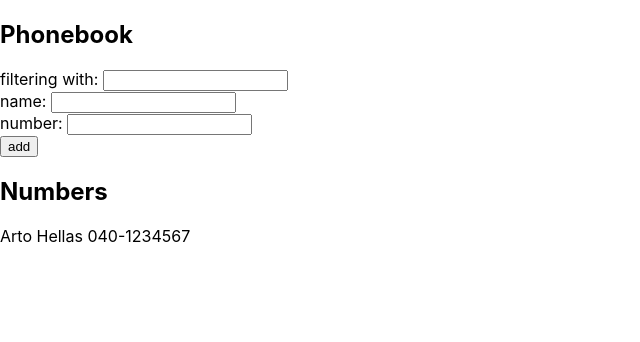
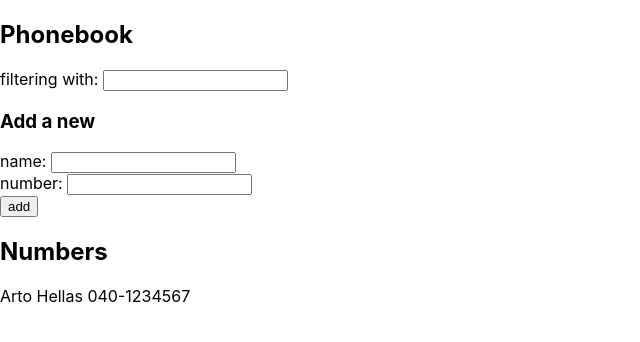
Before and after one commit to MikkoVuopala/FullStack, a React (Create React App) app in the folder Kierros2/puhelinluettelo/: page / in a window 1280 px wide. Shown: the top 342 px of the page, without its empty margins (0-640 px from the left). Built offline with nearby package versions, Linux system fonts and the light colour scheme.

Commit message:
2.10 tehty

```diff
--- a/Kierros2/puhelinluettelo/src/App.js
+++ b/Kierros2/puhelinluettelo/src/App.js
@@ -1,4 +1,43 @@
 import React, { useState } from 'react'
+
+const SubmitForms = (props) => {
+  return (
+    <form onSubmit={props.addName}>
+      <div>
+        name: <input
+          value={props.newName}
+          onChange={props.handleNameChange} />
+        <br></br>
+          number: <input
+          value={props.newNumber}
+          onChange={props.handleNumberChange} />
+      </div>
+      <div>
+        <button type="submit">add</button>
+      </div>
+    </form>
+  )
+}
+
+const Filters = (props) => {
+  return (
+    <div>filtering with: <input
+                              value={props.filter}
+                              onChange={props.hfc} />
+    </div>
+  )
+}
+const ShowPersons = (props) => {
+  return(
+    <div>
+      {
+        props.persons.map(p =>
+          <p key={p.name}>{p.name} {p.phoneNumber}</p>
+        )
+      }
+    </div>
+  )
+}
 
 const App = () => {
   const [persons, setPersons] = useState([
@@ -8,7 +47,7 @@ const App = () => {
   const [newName, setNewName] = useState('')
   const [newNumber, setNewNumber] = useState('')
   const [filter, setFilter] = useState('')
-  const [filtPersons, setfiltPersons] = useState([])
+  const [r, setR] = useState(persons)
 
   const addName = (event) => {
     event.preventDefault()
@@ -24,6 +63,7 @@ const App = () => {
       setNewNumber('')
     } else {
       setPersons(persons.concat(nameObject))
+      setR(persons.concat(nameObject))
       setNewName('')
       setNewNumber('')
     }
@@ -42,72 +82,32 @@ const App = () => {
   const handleFilterChange = (event) => {
     console.log(event.target.value)
     setFilter(event.target.value)
-    setfiltPersons(persons.filter(p => p.name.toLowerCase().includes(event.target.value.toLowerCase())))
+    setR(persons.filter(p => p.name.toLowerCase().includes(event.target.value.toLowerCase())))
   }
 
-
-  if (filter === '') {
 
   return (
     <div>
       <h2>Phonebook</h2>
 
-      <div>filtering with: <input
-                              value = {filter}
-                              onChange = {handleFilterChange}/>
-      </div>
-      <form onSubmit = {addName}>
-        <div>
-          name: <input
-                  value = {newName}
-                  onChange = {handleNameChange}/>
-                  <br></br>
-          number: <input
-                    value = {newNumber}
-                    onChange = {handleNumberChange}/>
-        </div>
-        <div>
-          <button type="submit">add</button>
-        </div>
-      </form>
+      <Filters hfc = {handleFilterChange} filter = {filter}/>
+      <h3>Add a new</h3>
+      <SubmitForms
+          addName = {addName}
+          newName = {newName}
+          handleNameChange = {handleNameChange}
+          newNumber = {newNumber}
+          handleNumberChange = {handleNumberChange}
+          />
       <h2>Numbers</h2>
-      {persons.map(p =>
-        <p key={p.name}>{p.name} {p.phoneNumber}</p>
-      )}
+      <ShowPersons
+      persons = {r}
+      />
     </div>
 
   )
 
-} else {
-    return (
-    <div>
-      <h2>Phonebook</h2>
 
-      <div>filtering with: <input
-        value={filter}
-        onChange={handleFilterChange} />
-      </div>
-      <form onSubmit={addName}>
-        <div>
-          name: <input
-            value={newName}
-            onChange={handleNameChange} />
-          <br></br>
-          number: <input
-            value={newNumber}
-            onChange={handleNumberChange} />
-        </div>
-        <div>
-          <button type="submit">add</button>
-        </div>
-      </form>
-      <h2>Numbers</h2>
-      {filtPersons.map(p =>
-        <p key={p.name}>{p.name} {p.phoneNumber}</p>
-      )}
-    </div>
-    )
-}
 }
 
 export default App
```
